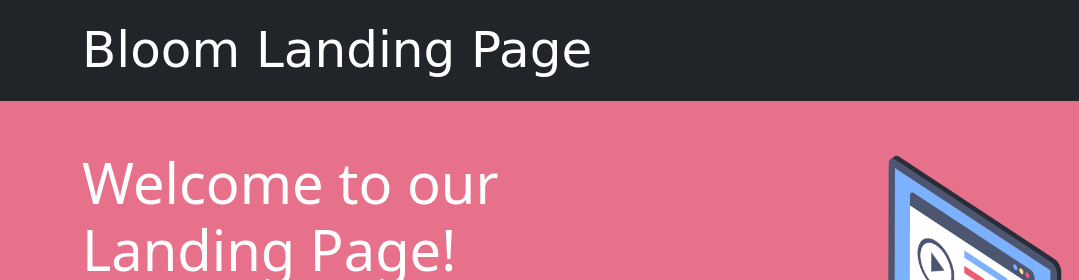
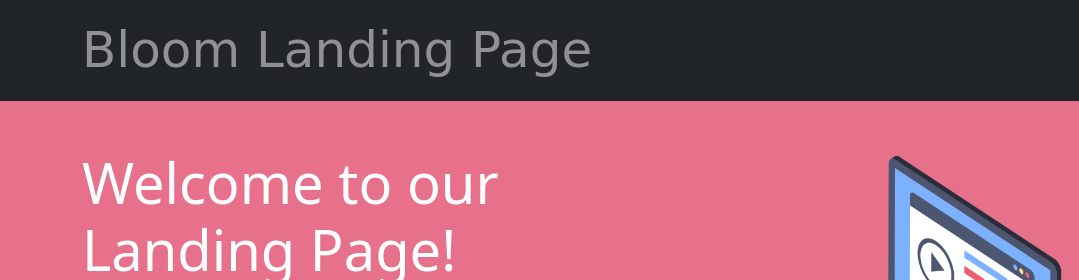
Before and after one commit to JongoSimon/MCA-Bloom-LP, a plain HTML site: page index.html in a window 1280 px wide. Shown: the top 280 px of the page, 0-1079 px from the left. Drawn offline with Linux system fonts and the light colour scheme; a web font is replaced by a local one.

Commit message:
Update style.css

```diff
--- a/style.css
+++ b/style.css
@@ -9,6 +9,7 @@
         font-weight: 400;
         font-style: normal;
         font-size: 50px;
+        color: #909194;
 
 }
 
```
